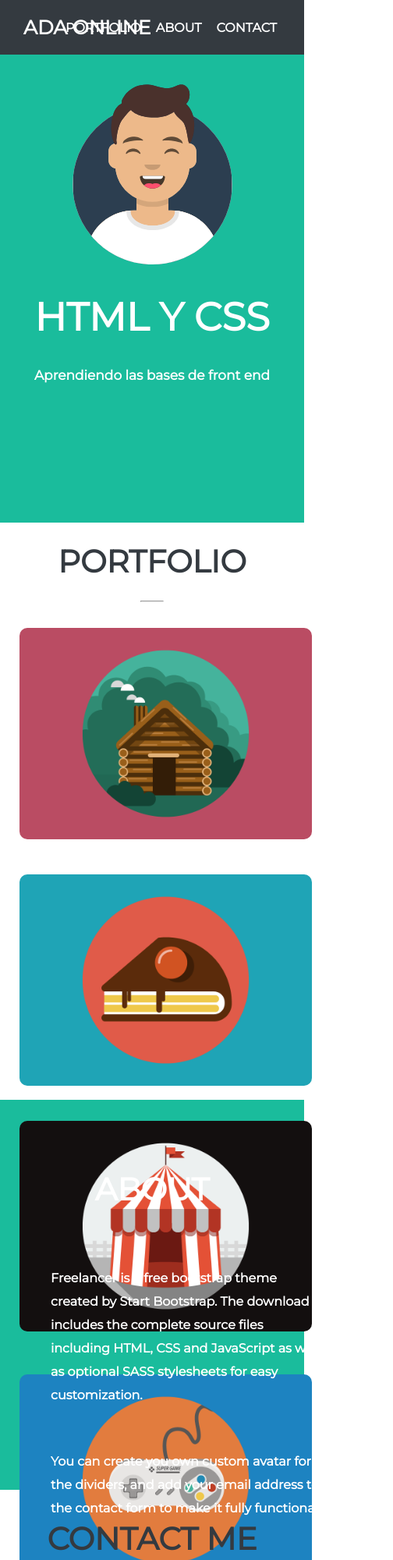
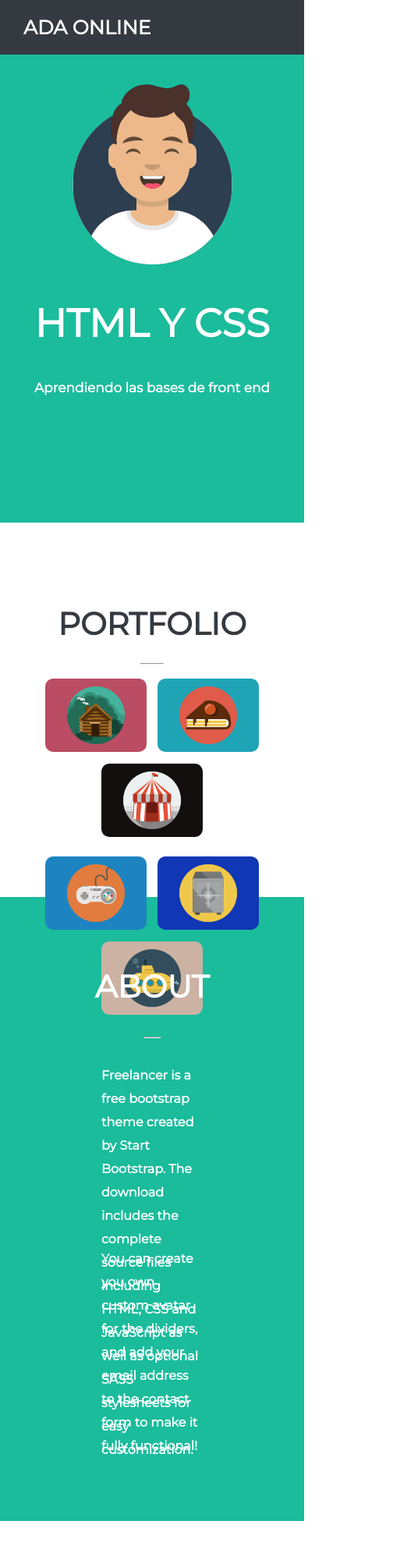
Before and after one commit to cynthiamv/Clase5, a plain HTML site: page index.html.html in a window 390 px wide. Shown: the top 2000 px of the page at 78% size, 504 px wide, since content can reach past the window. Drawn offline with Linux system fonts and the light colour scheme.

Commit message:
Agregue etiquetas semánticas y algo de responsive

```diff
--- a/index.html.html
+++ b/index.html.html
@@ -3,6 +3,8 @@
 
 <head>
   <meta charset="UTF-8">
+  <meta name="viewport" content="width=device-width, initial-scale=1.0">
+  <meta http-equiv="X-UA-Compatible" content="ie=edge">
   <link rel="stylesheet" href="style.css">
   <title>Mi CV online</title>
   <link href="https://fonts.googleapis.com/css?family=Montserrat&display=swap" rel="stylesheet">
@@ -10,7 +12,12 @@
 
 <body>
 
-  <div class="header">
+
+   <!---------------------------------------------------------------
+    -------------------------- HEADER ------------------------------
+    --------------------------------------------------------------->
+
+  <nav>
     <div class="titulo">
       ADA ONLINE
     </div>
@@ -19,29 +26,39 @@
       <h4><a href="#portfolio" style="text-decoration: none">PORTFOLIO</a></h4>
 
 
-
       <h4><a href="#about" style="text-decoration: none">ABOUT</a></h4>
-
 
 
       <h4><a href="#contacto" style="text-decoration: none">CONTACT</a></h4>
     </div>
 
-  </div>
+  </nav>
 
 
-  <div class="contenido">
+
+  <!---------------------------------------------------------------
+    ------------------- CONTENIDO PRINCIPAL -----------------------
+    --------------------------------------------------------------->
+
+  <section class="contenido">
+
     <img class="imagen-central" src="./img/foto.svg" alt="html y css">
 
     <h1>HTML Y CSS</h1>
 
     <h2>Aprendiendo las bases de front end</h2>
-  </div>
+
+  </section>
 
 
-  <div class="portfolio">
 
-    <h3><a name="portfolio">PORTFOLIO</a></h3>
+  <!---------------------------------------------------------------
+    ------------------------ PORTFOLIO ----------------------------
+    --------------------------------------------------------------->
+
+  <section class="portfolio" id="portfolio">
+
+    <h3>PORTFOLIO</h3>
 
     <hr>
 
@@ -56,24 +73,38 @@
       <img src="./img/safe.png" alt="">
       <img src="./img/submarine.png" alt="">
     </div>
-  </div>
 
-  <div class="about">
-    <h3><a name="about">ABOUT</a></h3>
+  </section>
+
+
+
+  <!---------------------------------------------------------------
+    ------------------------ ABOUT --------------------------------
+    --------------------------------------------------------------->
+
+
+  <section class="about" id="about">
+
+    <h3>ABOUT</h3>
 
     <hr>
 
-    <div class="parrafo">Freelancer is a free bootstrap theme created by Start Bootstrap. The download includes the
+    <article class="parrafo">Freelancer is a free bootstrap theme created by Start Bootstrap. The download includes the
       complete source
-      files including HTML, CSS and JavaScript as well as optional SASS stylesheets for easy customization.</div>
+      files including HTML, CSS and JavaScript as well as optional SASS stylesheets for easy customization.</article>
 
-    <div class="parrafo">You can create you own custom avatar for the dividers, and add your email address to the
+    <article class="parrafo">You can create you own custom avatar for the dividers, and add your email address to the
       contact form to make
-      it fully functional!</div>
+      it fully functional!</article>
 
-  </div>
+    </section>
 
-  <div id="contacto">
+
+    <!---------------------------------------------------------------
+    -------------------------- CONTACTO -----------------------------
+    ---------------------------------------------------------------->
+
+  <section class="contacto" id="contacto">
 
     <h3><a class="contactme" name="contacto">CONTACT ME</a></h3>
 
@@ -104,8 +135,7 @@
     </form>
 
 
-
-  </div>
+  </section>
 
 </body>
 
--- a/style.css
+++ b/style.css
@@ -5,7 +5,7 @@ body{
   font-weight: bolder;
 }
 
-.header{
+nav{
   background-color: #343a40;
   height: 70px;
   position: fixed;
@@ -46,6 +46,7 @@ h4{
   background-color:  #1abc9c;
   height: 570px;
   text-align: center;
+  width: 100%;
 }
 
 
@@ -63,7 +64,8 @@ h2{
 
 
 .portfolio{
-  height: 700px;
+  padding-top: 80px;
+  height: 850px;
   text-align: center;
   background-color: #FFF;
   color: #343a40;
@@ -112,7 +114,7 @@ hr{
   height: 650px;
   text-align: center;
   line-height: 5px;
-  padding-top: 20px;
+  padding-top: 50px;
 }
 
 .contactme{
@@ -159,3 +161,49 @@ input[type=submit] {
 input[type=submit]:hover {
   background: #1f9c83;
 }
+
+
+/*----- MEDIA QUERY -----*/
+
+@media (max-width: 600px){
+  .menu{
+    display: none;
+  }
+
+  .contenido{
+    width: 100%;
+  }
+
+  .imagen img{
+    width: 130px;
+    border-radius: 10px;
+    margin: 5px;
+  }
+
+  .portfolio{
+    height: 400px;
+  }
+
+
+  .parrafo{
+    display: inline-block;
+    width: 130px;
+  }
+
+  .about{
+    height: 700px;
+  }
+
+  input:not([type=submit]){
+    width: 350px;
+  }
+
+  textarea{
+    width: 350px;
+  }
+
+  input[type=submit] {
+    position: relative;
+    right: 120px;
+  }
+}
```
